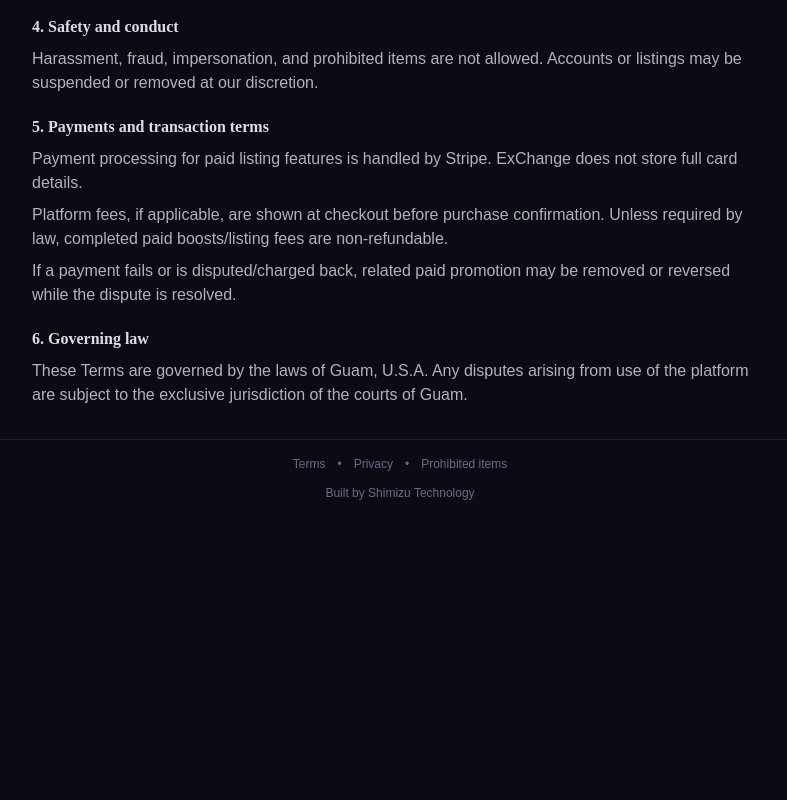
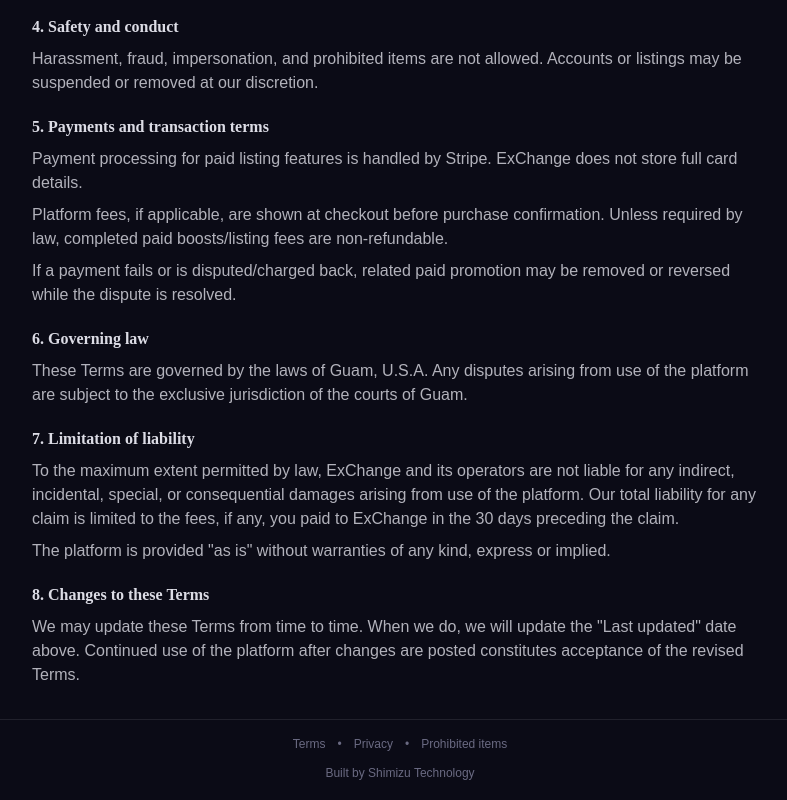
Before and after one commit to Shimizu-Technology/exchange, a Next.js app: page /terms in a window 1280 px wide. Shown: the part 478-1278 px from the top of the page, without its empty margins (240-1027 px from the left). Before the commit the page ends 998 px from the top, so only its background shows below. Built offline with nearby package versions, Linux system fonts and the light colour scheme; no server answers; a web font is replaced by a local one.

Commit message:
fix(adm-8): add liability/changes clauses and privacy retention disclosure

```diff
--- a/src/app/privacy/page.tsx
+++ b/src/app/privacy/page.tsx
@@ -34,6 +34,9 @@ export default function PrivacyPage() {
           You can edit or remove your listings, and you can request account removal by emailing
           {" "}<a href="mailto:support@exchange-guam.com" className="underline hover:text-charcoal">support@exchange-guam.com</a>.
         </p>
+        <p className="text-charcoal/80">
+          Account data is typically deleted within 30 days of a verified removal request. Anonymized or aggregated analytics data may be retained longer.
+        </p>
       </section>
     </div>
   );
--- a/src/app/terms/page.tsx
+++ b/src/app/terms/page.tsx
@@ -57,6 +57,23 @@ export default function TermsPage() {
           These Terms are governed by the laws of Guam, U.S.A. Any disputes arising from use of the platform are subject to the exclusive jurisdiction of the courts of Guam.
         </p>
       </section>
+
+      <section className="space-y-2">
+        <h2 className="font-semibold text-charcoal">7. Limitation of liability</h2>
+        <p className="text-charcoal/80">
+          To the maximum extent permitted by law, ExChange and its operators are not liable for any indirect, incidental, special, or consequential damages arising from use of the platform. Our total liability for any claim is limited to the fees, if any, you paid to ExChange in the 30 days preceding the claim.
+        </p>
+        <p className="text-charcoal/80">
+          The platform is provided "as is" without warranties of any kind, express or implied.
+        </p>
+      </section>
+
+      <section className="space-y-2">
+        <h2 className="font-semibold text-charcoal">8. Changes to these Terms</h2>
+        <p className="text-charcoal/80">
+          We may update these Terms from time to time. When we do, we will update the "Last updated" date above. Continued use of the platform after changes are posted constitutes acceptance of the revised Terms.
+        </p>
+      </section>
     </div>
   );
 }
```
